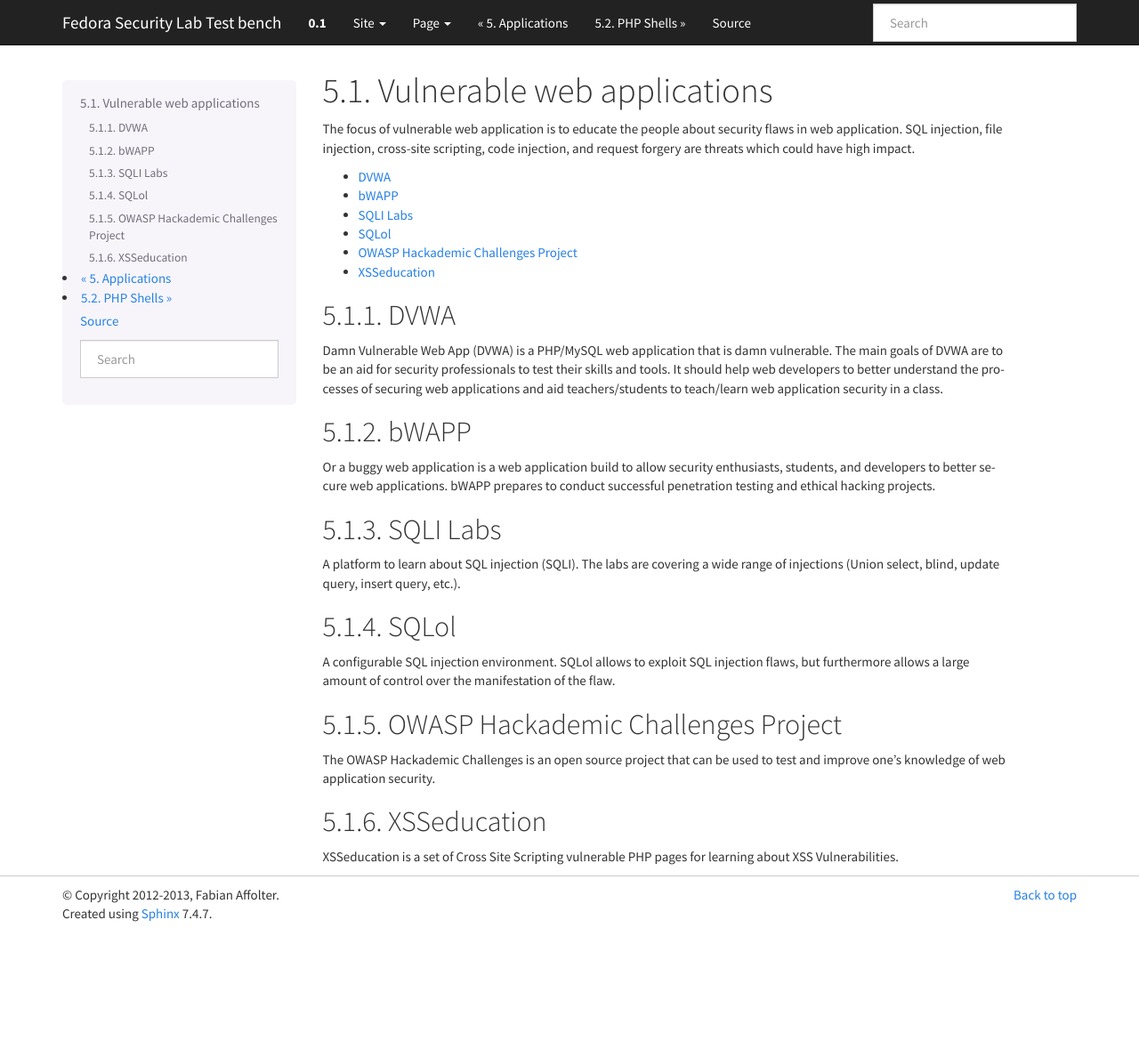
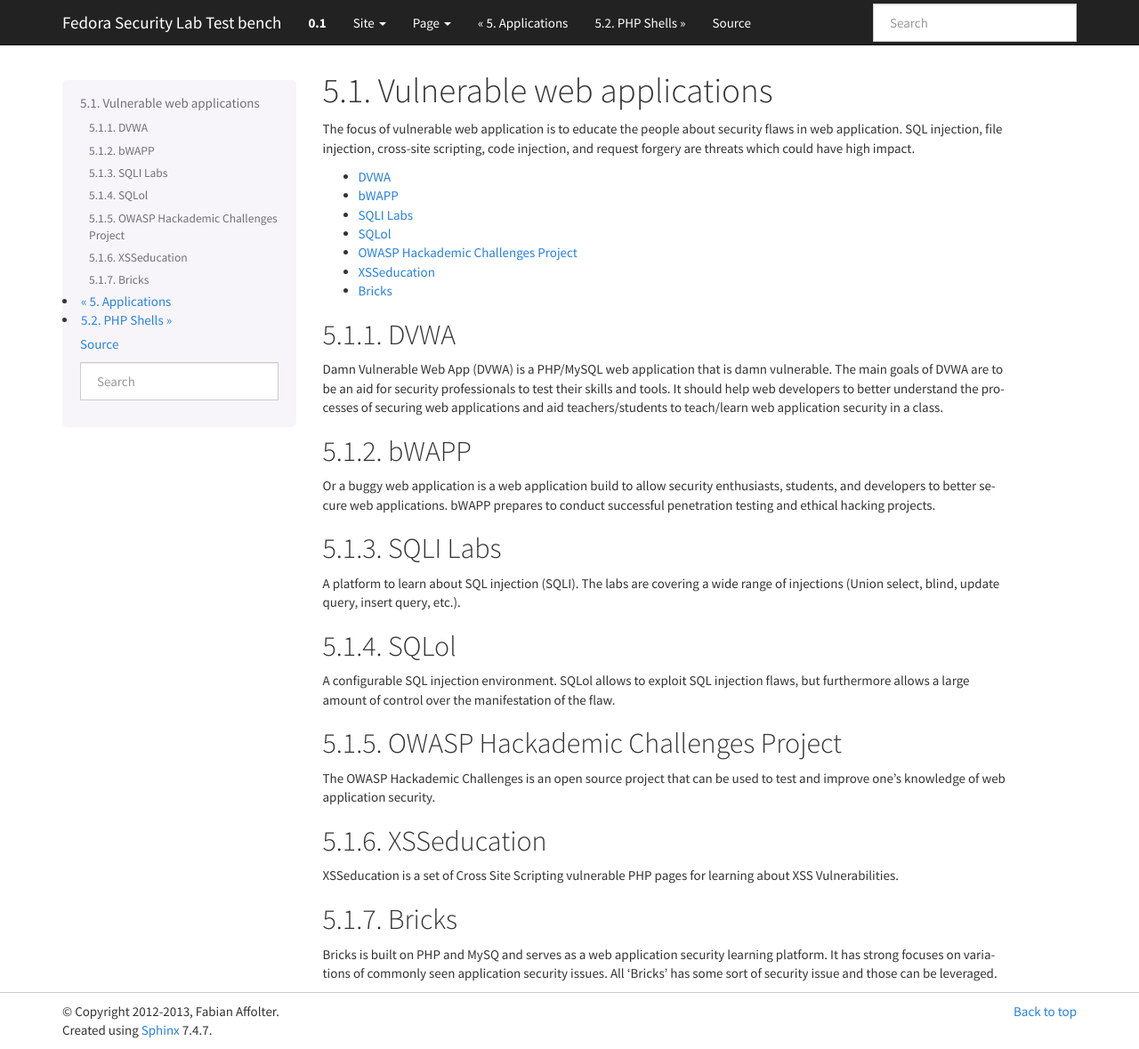
Before and after one commit to fabaff/fsl-test-bench, a Sphinx documentation site: the page built from docs/applications/vul-applications.rst, in a window 1280 px wide and 1179 px high. Shown: the whole window at 89% size. Built offline with Sphinx 7.4.7, drawn with Linux system fonts in a browser that asks for light colours; formulas are drawn with MathJax 3.

Commit message:
update docs for bricks

```diff
--- a/docs/applications/vul-applications.rst
+++ b/docs/applications/vul-applications.rst
@@ -9,6 +9,7 @@
 .. _SQLol: https://github.com/SpiderLabs/SQLol
 .. _OWASP Hackademic Challenges Project: https://code.google.com/p/owasp-hackademic-challenges/
 .. _XSSeducation: https://github.com/aj00200/xssed
+.. _Bricks: http://sechow.com/brick
 
 Vulnerable web applications
 ===========================
@@ -24,6 +25,7 @@
 * `SQLol`_
 * `OWASP Hackademic Challenges Project`_
 * `XSSeducation`_
+* `Bricks`_
 
 DVWA
 ----
@@ -60,3 +62,10 @@
 ------------
 XSSeducation is a set of Cross Site Scripting vulnerable PHP pages for learning
 about XSS Vulnerabilities.
+
+Bricks
+------
+Bricks is built on PHP and MySQ and serves as a web application security
+learning platform. It has strong focuses on variations of commonly seen
+application security issues. All 'Bricks' has some sort of security issue and
+those can be leveraged.
```
